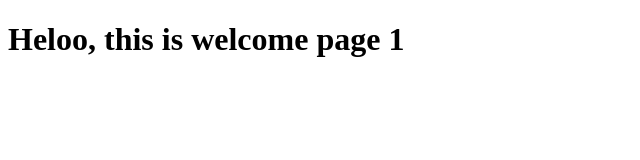
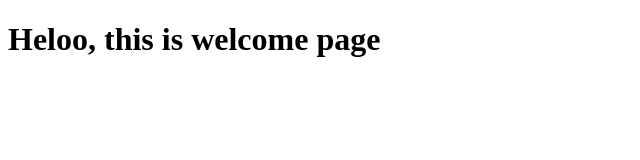
Before and after one commit to keppuraja3/demo_check, a plain HTML site: page index.html in a window 1280 px wide. Shown: the full height of the page, 0-640 px from the left. Drawn offline with Linux system fonts and the light colour scheme.

Commit message:
Update index.html

```diff
--- a/index.html
+++ b/index.html
@@ -8,7 +8,7 @@
 </head>
 
 <body>
-    <h1>Heloo, this is welcome page 1</h1>
+    <h1>Heloo, this is welcome page</h1>
 </body>
 
 </html>
```
